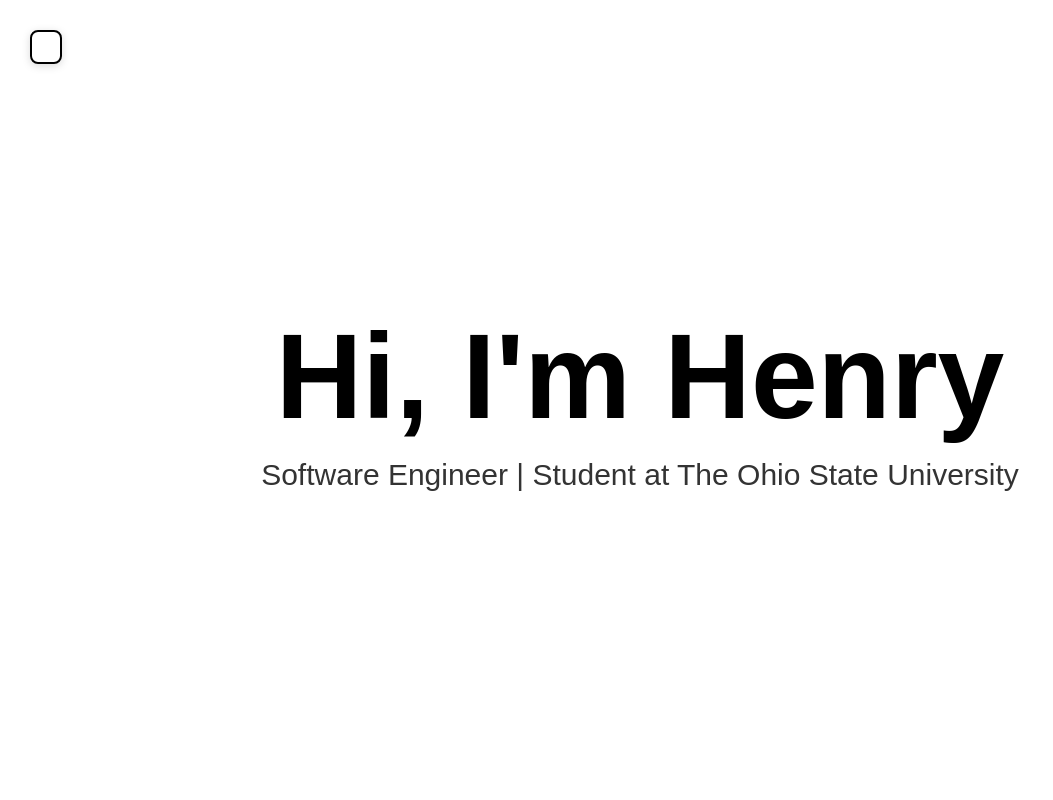
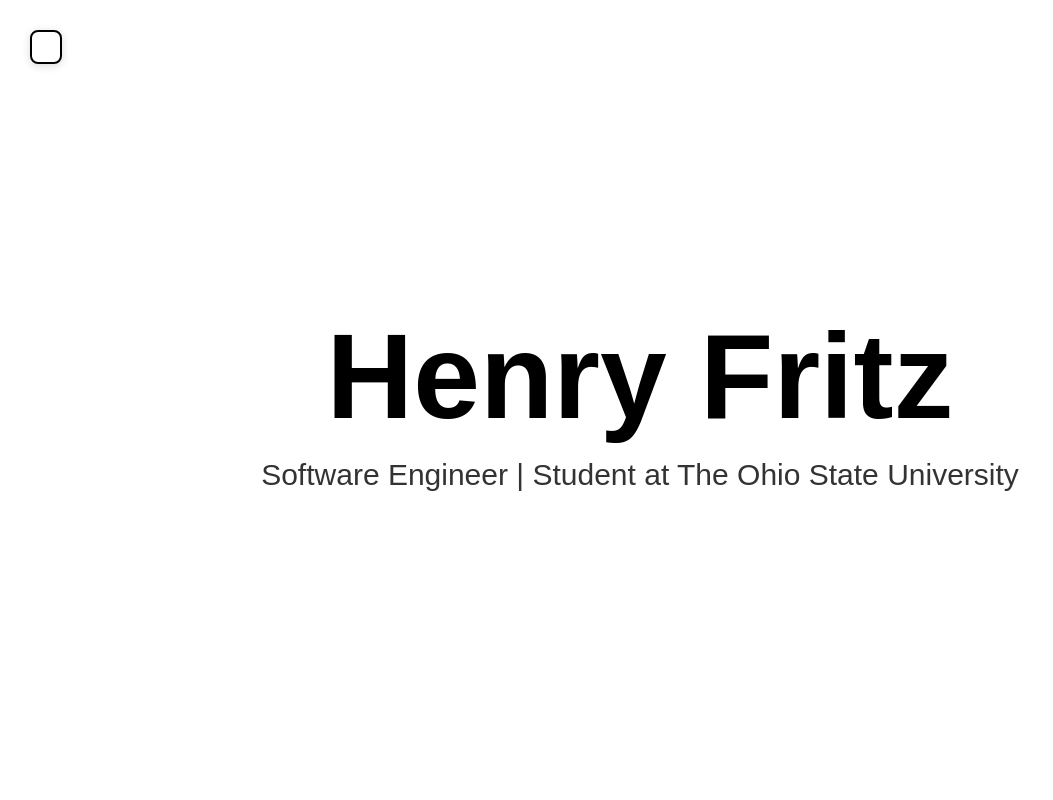
Before and after one commit to hfritz34/henryfritz.com, a React (Vite) app in the folder henryfritz.web/: page / in a window 1280 px wide. Shown: the top 800 px of the page, without its empty margins (0-1053 px from the left). Built offline with nearby package versions, Linux system fonts and the light colour scheme; a web font is replaced by a local one; what spotify-web-api-js would draw is missing.

Commit message:
change hero

```diff
--- a/henryfritz.web/src/components/AnimatedText.jsx
+++ b/henryfritz.web/src/components/AnimatedText.jsx
@@ -5,7 +5,7 @@
 const AnimatedText = () => {
   return (
     <div className="animated-text-container">
-      <h1 className="name-text">Hi, I'm Henry</h1>
+      <h1 className="name-text">Henry Fritz</h1>
       <div className="text-with-cursor">
         <TypeAnimation
           sequence={[
--- a/henryfritz.web/src/components/HeroV2.jsx
+++ b/henryfritz.web/src/components/HeroV2.jsx
@@ -6,7 +6,7 @@
     <section className="hero-v2">
       <div className="hero-v2-container">
         <h1>
-          Hi, I'm Henry
+          Henry Fritz
           <span>Software Engineer | Student at The Ohio State University</span>
         </h1>
       </div>
```
